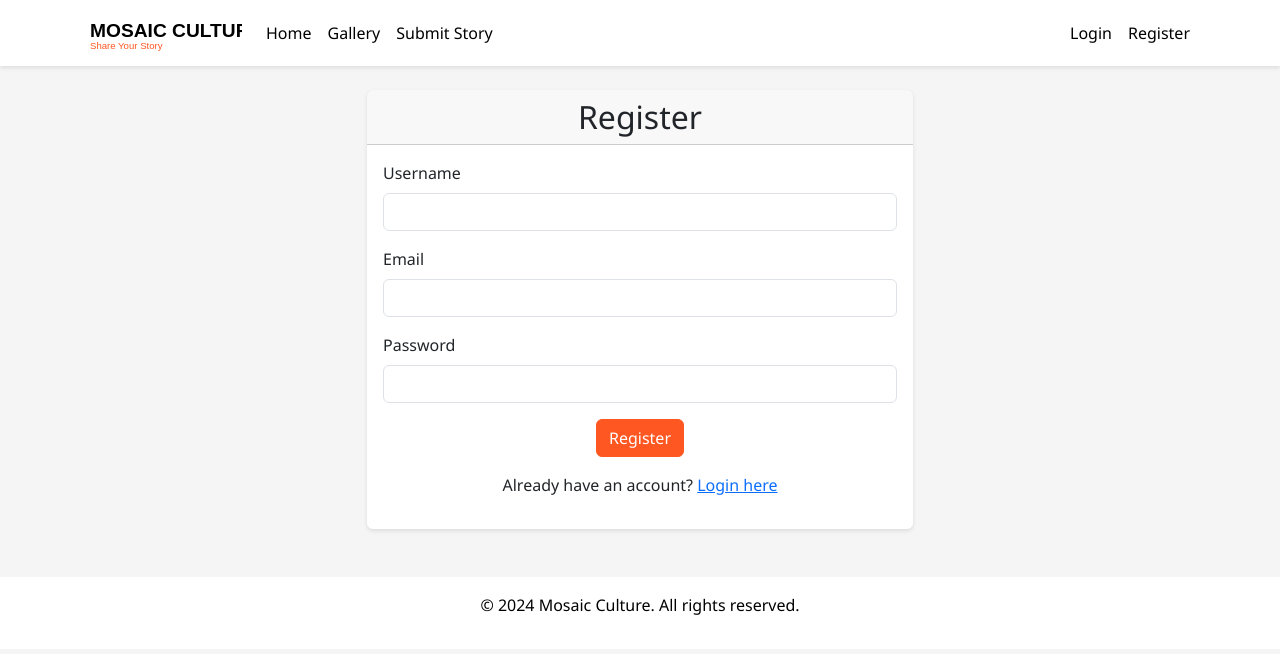
After one commit to rainwaters11/Mosaic-Culture, a Flask app: page /register in a window 1280 px wide. The commit adds this page. Shown: the top 654 px of the page. Run offline with Flask 3, Linux system fonts and the light colour scheme; some libraries are stand-ins or nearby versions.

Commit message:
Agent query: Can you verify if the registration and login system is working, and if users can add comments and replies to stories?
Implement user authentication and registration functionality.

Screenshot: https://storage.googleapis.com/screenshot-production-us-central1/f8c19ff6-9c08-432d-85b1-40d81fcb9272/c7115bc2-9acb-4544-8221-6314201dc046.jpg

```diff
--- a/app.py
+++ b/app.py
@@ -1,9 +1,11 @@
 import os
 import logging
-from flask import Flask, render_template, request, redirect, url_for, flash
+from flask import Flask, render_template, request, redirect, url_for, flash, jsonify
 from flask_sqlalchemy import SQLAlchemy
 from sqlalchemy.orm import DeclarativeBase
 from werkzeug.utils import secure_filename
+from werkzeug.security import generate_password_hash, check_password_hash
+from flask_login import LoginManager, current_user, login_user, logout_user, login_required
 import datetime
 
 # Configure logging
@@ -28,18 +30,77 @@ app.config["MAX_CONTENT_LENGTH"] = 16 * 1024 * 1024  # 16MB max file size
 
 # Initialize extensions
 db.init_app(app)
+login_manager = LoginManager()
+login_manager.init_app(app)
+login_manager.login_view = 'login'
 
 # Ensure upload directory exists
 os.makedirs(app.config["UPLOAD_FOLDER"], exist_ok=True)
 
 # Import models after db initialization
-from models import Story, Comment, Like
+from models import User, Story, Comment, Like
+
+@login_manager.user_loader
+def load_user(id):
+    return User.query.get(int(id))
 
 @app.route("/")
 def index():
     return render_template("index.html")
 
+@app.route("/register", methods=["GET", "POST"])
+def register():
+    if request.method == "POST":
+        username = request.form.get("username")
+        email = request.form.get("email")
+        password = request.form.get("password")
+
+        if User.query.filter_by(username=username).first():
+            flash("Username already exists", "error")
+            return redirect(url_for("register"))
+
+        if User.query.filter_by(email=email).first():
+            flash("Email already registered", "error")
+            return redirect(url_for("register"))
+
+        user = User(
+            username=username,
+            email=email,
+            password_hash=generate_password_hash(password)
+        )
+        db.session.add(user)
+        db.session.commit()
+
+        flash("Registration successful!", "success")
+        return redirect(url_for("login"))
+
+    return render_template("register.html")
+
+@app.route("/login", methods=["GET", "POST"])
+def login():
+    if request.method == "POST":
+        username = request.form.get("username")
+        password = request.form.get("password")
+        user = User.query.filter_by(username=username).first()
+
+        if user and check_password_hash(user.password_hash, password):
+            login_user(user)
+            flash("Logged in successfully!", "success")
+            return redirect(url_for("index"))
+
+        flash("Invalid username or password", "error")
+
+    return render_template("login.html")
+
+@app.route("/logout")
+@login_required
+def logout():
+    logout_user()
+    flash("Logged out successfully!", "success")
+    return redirect(url_for("index"))
+
 @app.route("/submit", methods=["GET", "POST"])
+@login_required
 def submit_story():
     if request.method == "POST":
         title = request.form.get("title")
@@ -54,6 +115,7 @@ def submit_story():
             title=title,
             content=content,
             region=region,
+            user_id=current_user.id,
             submission_date=datetime.datetime.utcnow()
         )
 
@@ -81,22 +143,43 @@ def gallery():
     return render_template("gallery.html", stories=stories)
 
 @app.route("/like/<int:story_id>", methods=["POST"])
+@login_required
 def like_story(story_id):
     story = Story.query.get_or_404(story_id)
-    like = Like(story_id=story_id)
-    db.session.add(like)
+    existing_like = Like.query.filter_by(story_id=story_id, user_id=current_user.id).first()
+
+    if existing_like:
+        db.session.delete(existing_like)
+        action = 'unliked'
+    else:
+        like = Like(story_id=story_id, user_id=current_user.id)
+        db.session.add(like)
+        action = 'liked'
+
     db.session.commit()
-    return {"likes": len(story.likes)}
+    return jsonify({
+        'likes': len(story.likes),
+        'action': action
+    })
 
 @app.route("/comment/<int:story_id>", methods=["POST"])
+@login_required
 def add_comment(story_id):
     story = Story.query.get_or_404(story_id)
     content = request.form.get("content")
+    parent_id = request.form.get("parent_id")
+
     if content:
-        comment = Comment(content=content, story_id=story_id)
+        comment = Comment(
+            content=content,
+            story_id=story_id,
+            user_id=current_user.id,
+            parent_id=parent_id if parent_id else None
+        )
         db.session.add(comment)
         db.session.commit()
         flash("Comment added successfully!", "success")
+
     return redirect(url_for("gallery"))
 
 with app.app_context():
--- a/templates/base.html
+++ b/templates/base.html
@@ -18,7 +18,7 @@
                 <span class="navbar-toggler-icon"></span>
             </button>
             <div class="collapse navbar-collapse" id="navbarNav">
-                <ul class="navbar-nav ms-auto">
+                <ul class="navbar-nav me-auto">
                     <li class="nav-item">
                         <a class="nav-link" href="{{ url_for('index') }}">Home</a>
                     </li>
@@ -28,6 +28,23 @@
                     <li class="nav-item">
                         <a class="nav-link" href="{{ url_for('submit_story') }}">Submit Story</a>
                     </li>
+                </ul>
+                <ul class="navbar-nav">
+                    {% if current_user.is_authenticated %}
+                    <li class="nav-item">
+                        <span class="nav-link">Welcome, {{ current_user.username }}!</span>
+                    </li>
+                    <li class="nav-item">
+                        <a class="nav-link" href="{{ url_for('logout') }}">Logout</a>
+                    </li>
+                    {% else %}
+                    <li class="nav-item">
+                        <a class="nav-link" href="{{ url_for('login') }}">Login</a>
+                    </li>
+                    <li class="nav-item">
+                        <a class="nav-link" href="{{ url_for('register') }}">Register</a>
+                    </li>
+                    {% endif %}
                 </ul>
             </div>
         </div>
--- /dev/null
+++ b/templates/register.html
@@ -0,0 +1,37 @@
+{% extends "base.html" %}
+
+{% block title %}Register{% endblock %}
+
+{% block content %}
+<div class="row justify-content-center">
+    <div class="col-md-6">
+        <div class="card">
+            <div class="card-header">
+                <h2 class="text-center mb-0">Register</h2>
+            </div>
+            <div class="card-body">
+                <form method="POST" action="{{ url_for('register') }}">
+                    <div class="mb-3">
+                        <label for="username" class="form-label">Username</label>
+                        <input type="text" class="form-control" id="username" name="username" required>
+                    </div>
+                    <div class="mb-3">
+                        <label for="email" class="form-label">Email</label>
+                        <input type="email" class="form-control" id="email" name="email" required>
+                    </div>
+                    <div class="mb-3">
+                        <label for="password" class="form-label">Password</label>
+                        <input type="password" class="form-control" id="password" name="password" required>
+                    </div>
+                    <div class="text-center">
+                        <button type="submit" class="btn btn-primary">Register</button>
+                    </div>
+                </form>
+                <div class="text-center mt-3">
+                    <p>Already have an account? <a href="{{ url_for('login') }}">Login here</a></p>
+                </div>
+            </div>
+        </div>
+    </div>
+</div>
+{% endblock %}
```
Also changed, not shown: models.py (+14 -0 lines), templates/gallery.html (+53 -9 lines), templates/login.html (added, +33 -0 lines), static/uploads/corn.jpeg (added).
